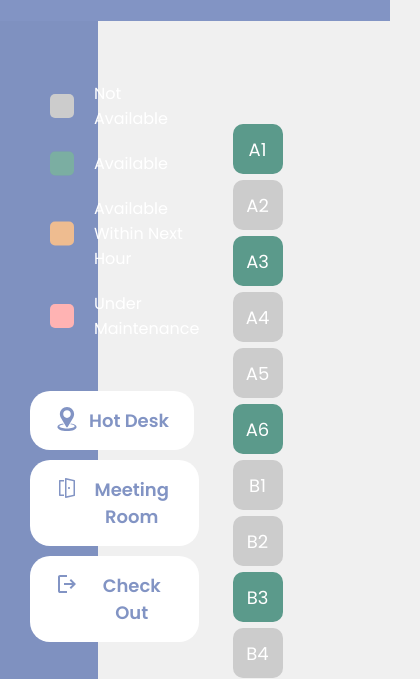
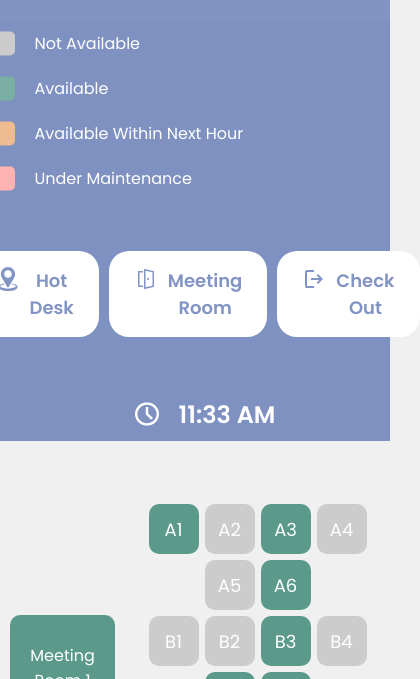
Before and after one commit to FahrurrozyFajriRachmawan/smart-office-booking, a plain HTML site: page index.html in a window 390 px wide. Shown: the part 109-788 px from the top of the page, 420 px wide, since content can reach past the window. Drawn offline with Linux system fonts and the light colour scheme.

Commit message:
Revisi Responsif

```diff
--- a/style.css
+++ b/style.css
@@ -136,7 +136,7 @@ main {
 }
 
 .table-container {
-  width: 25%;
+  width: 350px;
 }
 
 .table {
@@ -155,9 +155,57 @@ main {
 }
 
 .zoomed-in {
-  width: 25%;
+  width: 350px;
   transform: scale(1.5);
   transition: transform 0.5s ease-in-out;
+}
+
+@media screen and (max-width: 1200px) {
+  .section-sidebar-left {
+    justify-content: center;
+    align-items: center;
+    width: 100%;
+    height: 300px;
+  }
+
+  .section-sidebar-left ul {
+    display: flex;
+  }
+
+  .btn-booking {
+    display: flex;
+    justify-content: center;
+    align-items: center;
+    gap: 10px;
+  }
+
+  .time-container {
+    display: flex;
+    justify-content: center;
+    align-items: center;
+  }
+
+  main {
+    margin: 350px 0 0 0 !important;
+  }
+
+  .zoomed-in {
+    margin: 100px 0 0 0;
+  }
+}
+
+@media screen and (max-width: 992px) {
+  .section-sidebar-left {
+    height: 420px;
+  }
+
+  .section-sidebar-left ul {
+    display: block;
+  }
+
+  main {
+    margin: 480px 0 0 0 !important;
+  }
 }
 
 .table-name,
```
